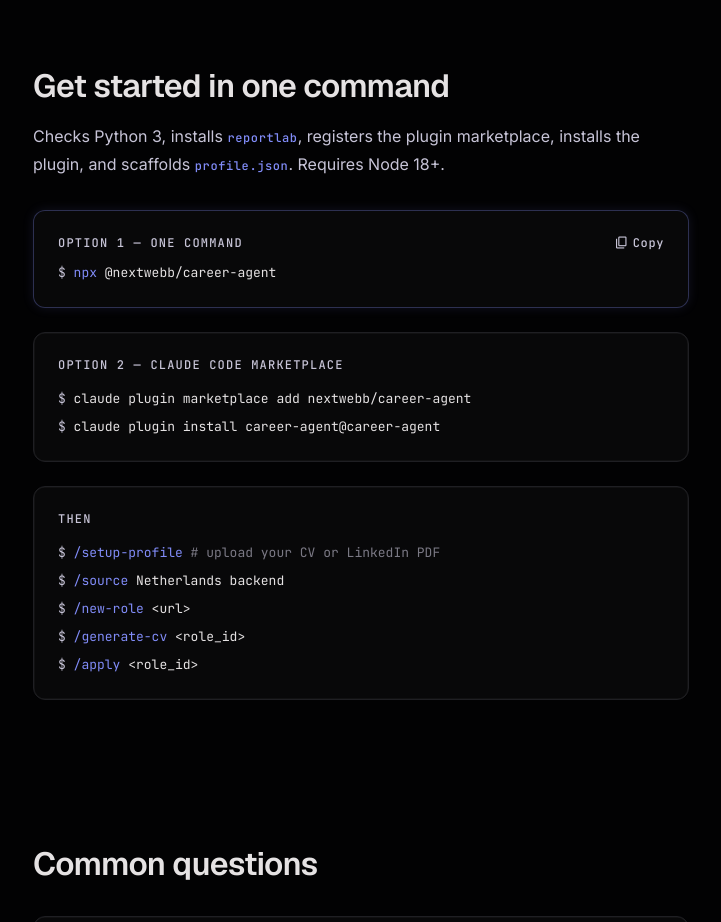
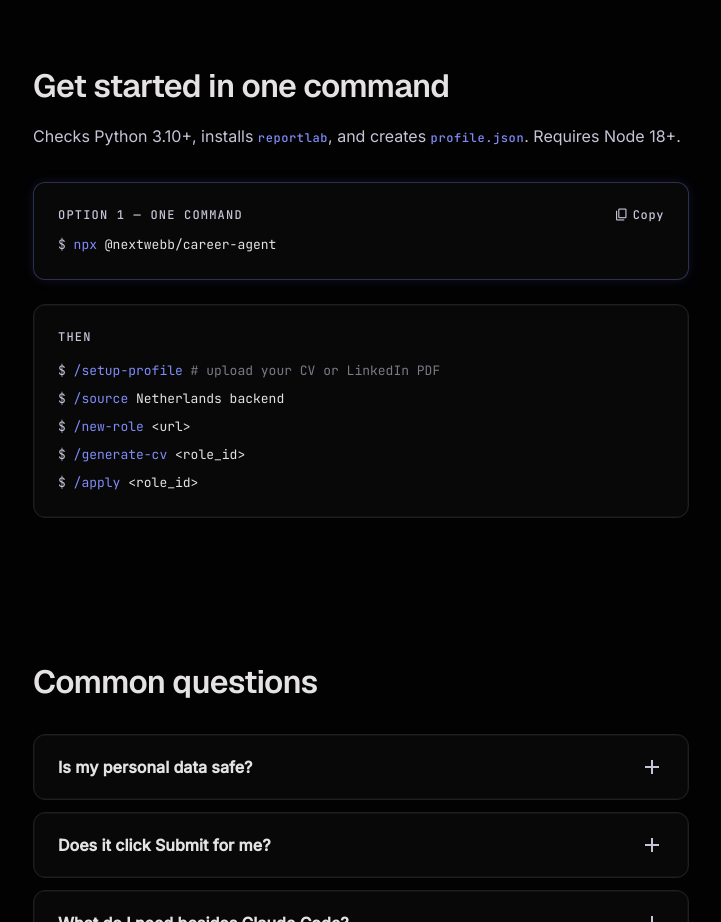
Before and after one commit to nextwebb/career-agent, a website: page docs/index.html in a window 1280 px wide. Shown: the part 5000-5922 px from the top of the page, without its empty margins (279-1000 px from the left). Drawn offline with nearby package versions, Linux system fonts and the light colour scheme.

Commit message:
docs(landing): remove marketplace install block and fix npx description

```diff
--- a/docs/index.html
+++ b/docs/index.html
@@ -492,7 +492,7 @@
   <section class="max-w-narrative-width mx-auto px-gutter mb-section-gap" id="install">
     <h2 class="font-display text-h2-mobile md:text-h2 text-on-surface mb-4">Get started in one command</h2>
     <p class="font-body text-body text-on-surface-variant mb-8">
-      Checks Python 3, installs <code class="font-mono text-label text-safety-indigo">reportlab</code>, registers the plugin marketplace, installs the plugin, and scaffolds <code class="font-mono text-label text-safety-indigo">profile.json</code>. Requires Node 18+.
+      Checks Python 3.10+, installs <code class="font-mono text-label text-safety-indigo">reportlab</code>, and creates <code class="font-mono text-label text-safety-indigo">profile.json</code>. Requires Node 18+.
     </p>
 
     <div class="glass rounded-xl border border-safety-indigo/30 p-6 glow-indigo-sm mb-6">
@@ -506,14 +506,6 @@
       </div>
       <div class="font-mono text-terminal text-on-surface text-lg">
         <span class="text-on-surface-variant">$ </span><span class="text-safety-indigo">npx</span> @nextwebb/career-agent
-      </div>
-    </div>
-
-    <div class="glass rounded-xl border border-obsidian-edge p-6 mb-6">
-      <div class="font-mono text-label text-on-surface-variant uppercase tracking-widest mb-4">Option 2 &mdash; Claude Code marketplace</div>
-      <div class="font-mono text-terminal text-on-surface space-y-2">
-        <div><span class="text-on-surface-variant">$ </span>claude plugin marketplace add nextwebb/career-agent</div>
-        <div><span class="text-on-surface-variant">$ </span>claude plugin install career-agent@career-agent</div>
       </div>
     </div>
 
```
